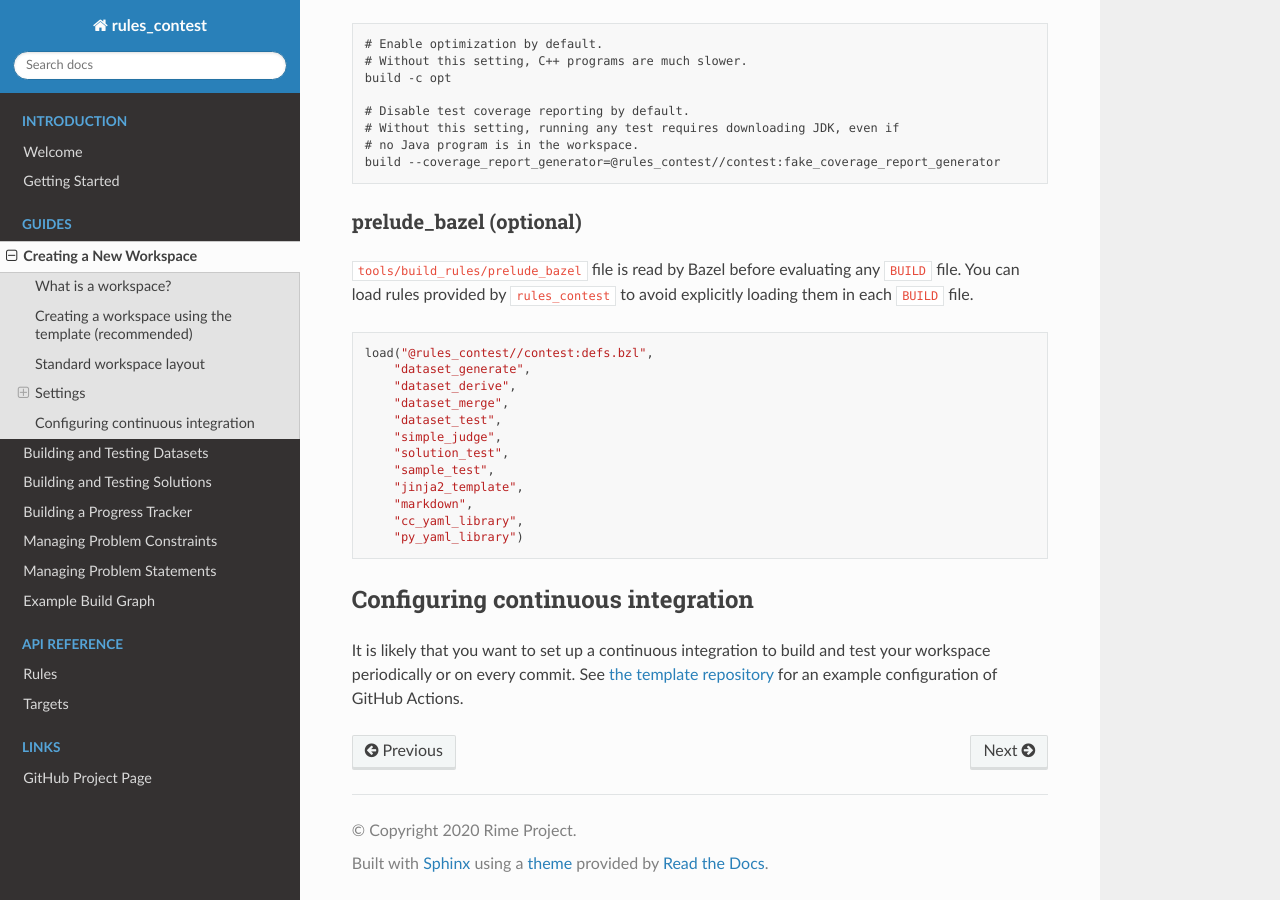
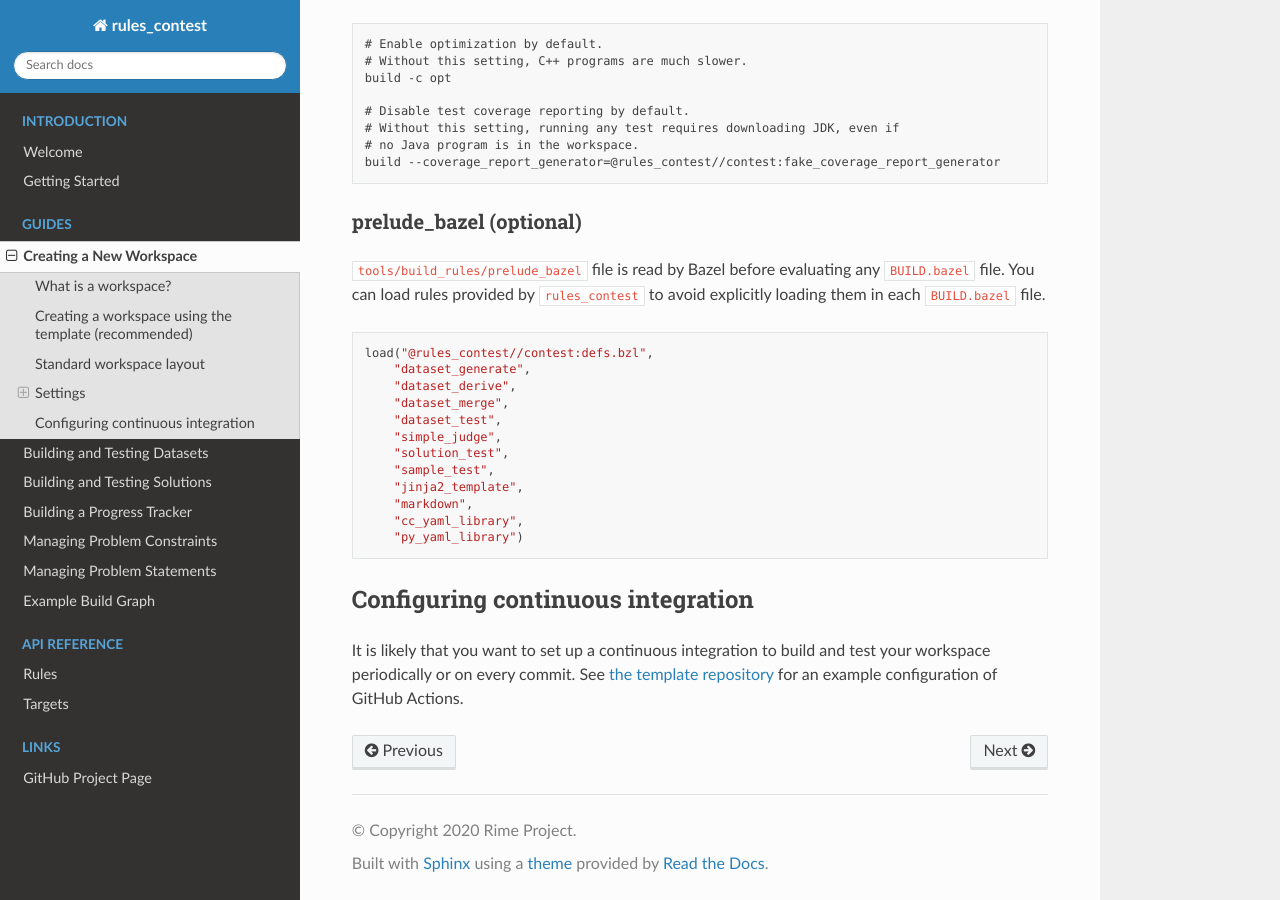
Before and after one commit to nya3jp/rules_contest, a Sphinx documentation site: the page built from docs/guide/new_workspace.md, in a window 1280 px wide and 900 px high, scrolled down 1665 px. Built offline with Sphinx 7.4.7 and the Read the Docs theme 2.0.0, drawn with Linux system fonts in a browser that asks for light colours.

Commit message:
Update docs for BUILD.bazel

````diff
--- a/docs/guide/new_workspace.md
+++ b/docs/guide/new_workspace.md
@@ -88,8 +88,8 @@ build --coverage_report_generator=@rules_contest//contest:fake_coverage_report_g
 ### prelude_bazel (optional)
 
 `tools/build_rules/prelude_bazel` file is read by Bazel before evaluating any
-`BUILD` file. You can load rules provided by `rules_contest` to avoid explicitly
-loading them in each `BUILD` file.
+`BUILD.bazel` file. You can load rules provided by `rules_contest` to avoid
+explicitly loading them in each `BUILD.bazel` file.
 
 ```python
 load("@rules_contest//contest:defs.bzl",
````
Also changed, not shown: docs/reference/rules.md (+2 -1 lines).
